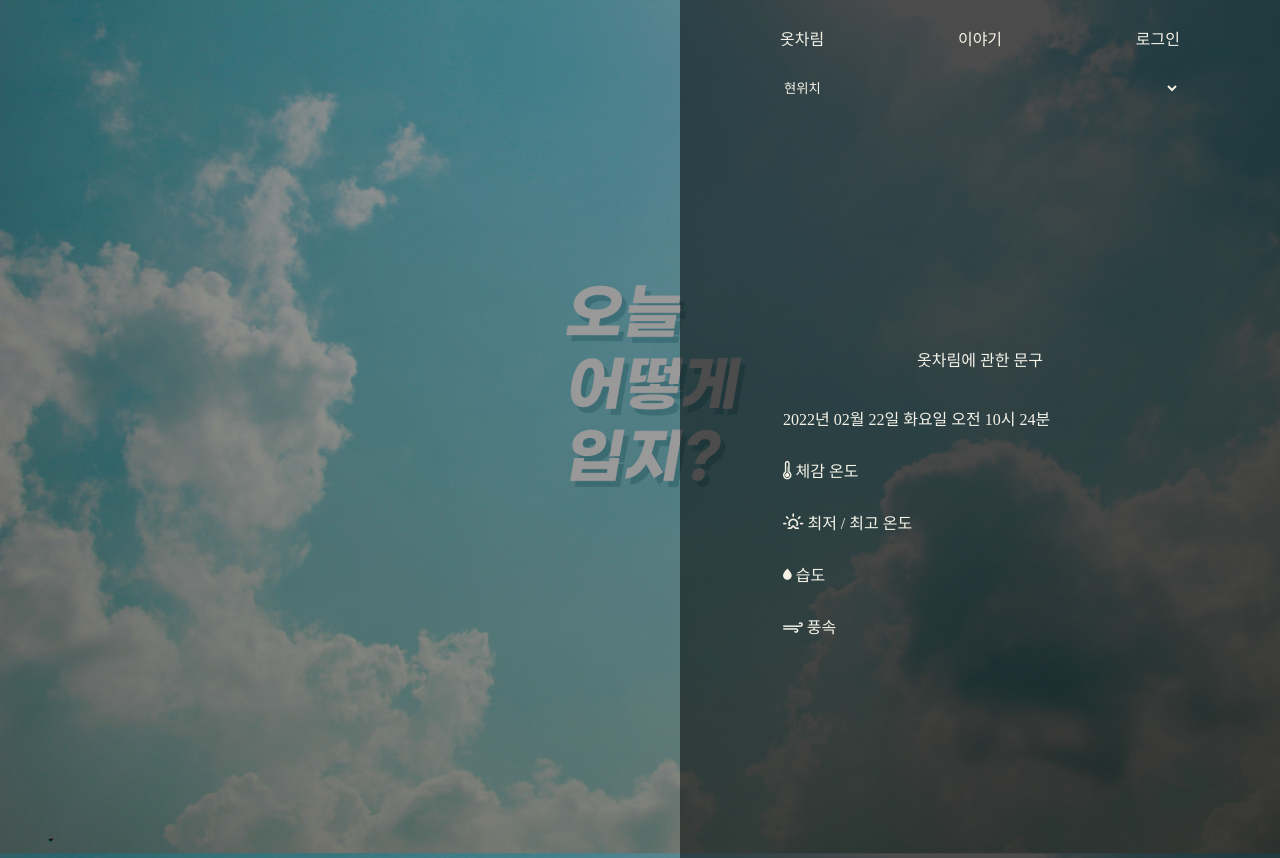
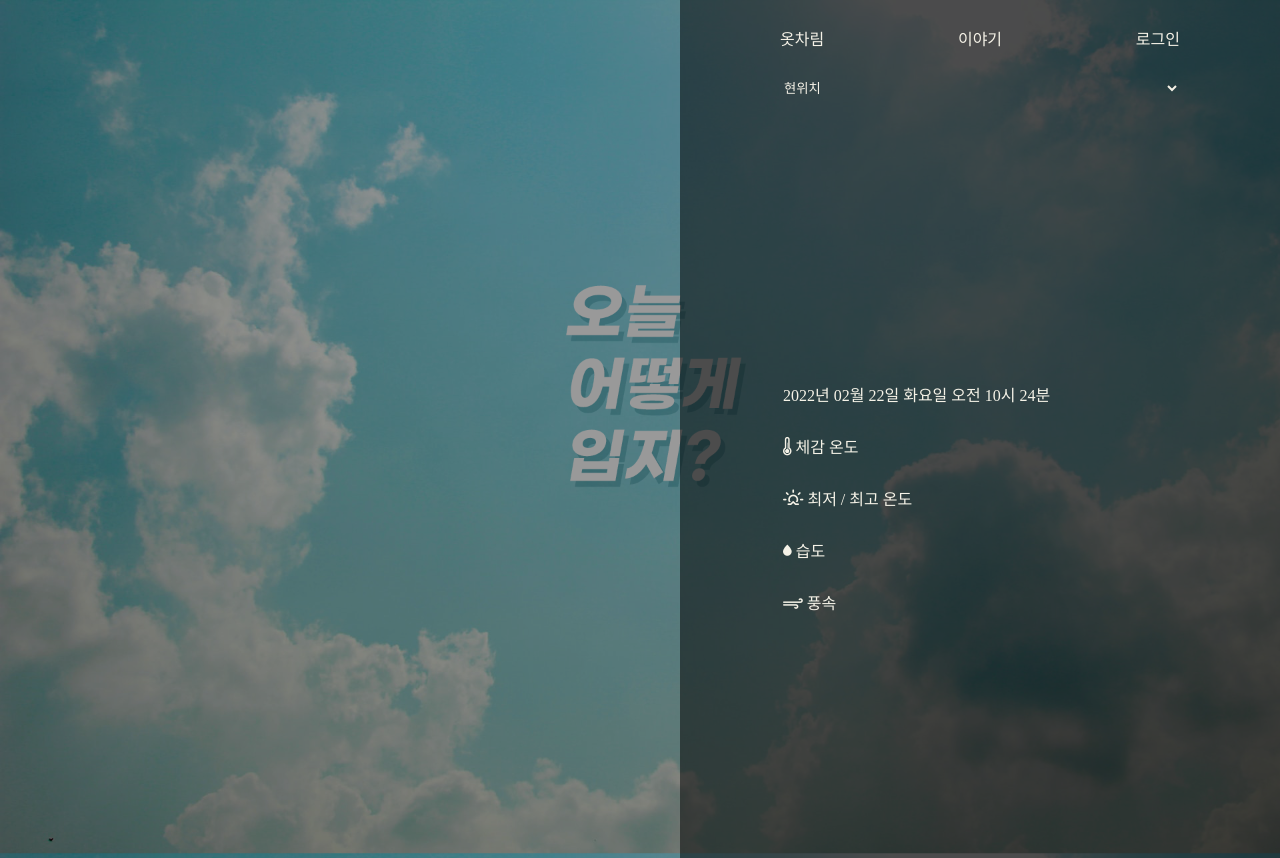
Before and after one commit to maino77/SparataWeather, a Flask app: page / in a window 1280 px wide. Run offline with Flask 2, Linux system fonts and the light colour scheme; some web fonts are replaced.

Commit message:
[수정] index.html 주석 제거

```diff
--- a/templates/index.html
+++ b/templates/index.html
@@ -66,7 +66,6 @@
                         <div class="second-clothes"></div>
                     </div>
                     <div class="comment">
-                        옷차림에 관한 문구
                     </div>
                 </div>
                 <table class="weather-table">
```
